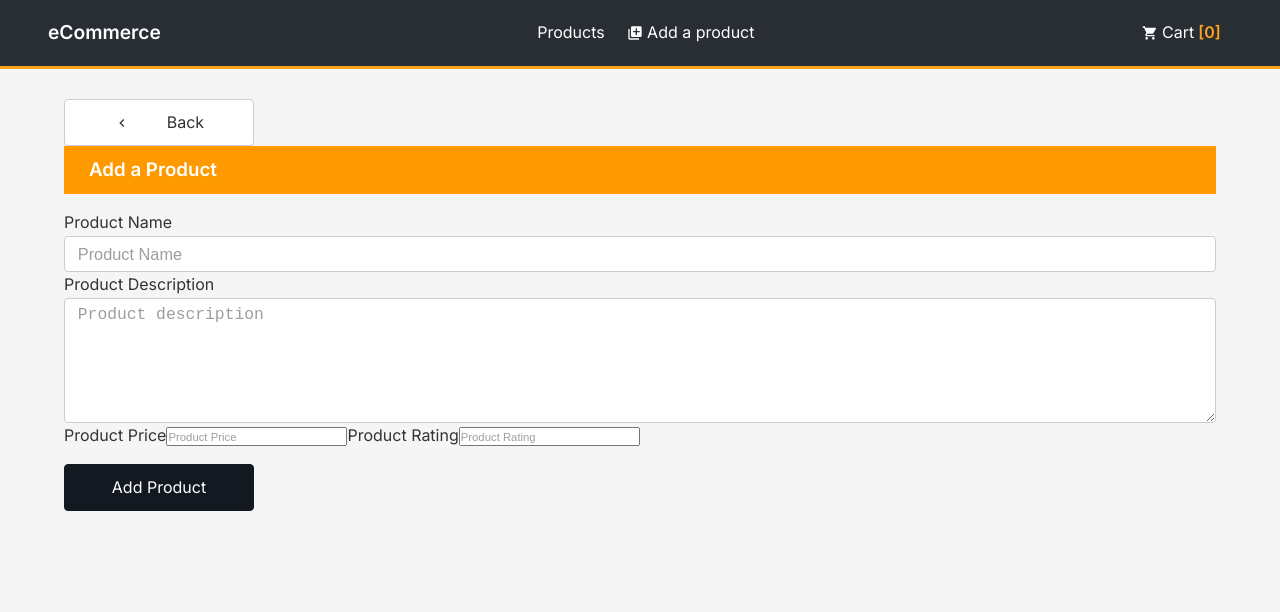
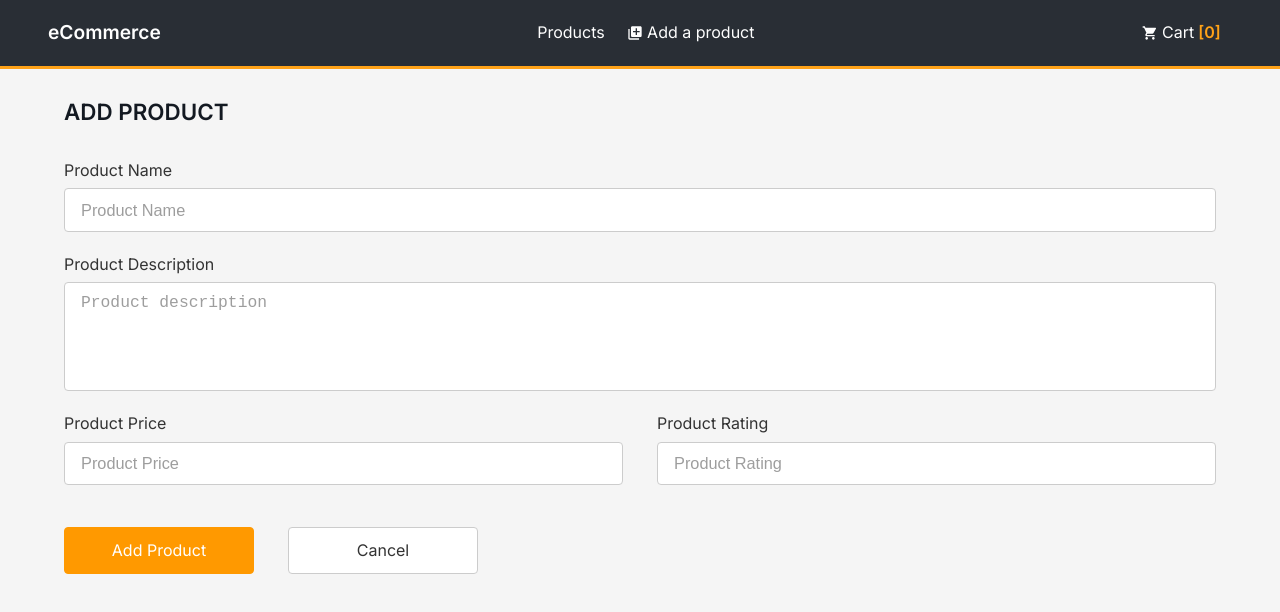
Before and after one commit to Soumya-Dey/ecommerce-frontend, a React (Create React App) app: page /add-product in a window 1280 px wide. Shown: the top 612 px of the page. Built offline with nearby package versions, Linux system fonts and the light colour scheme; the HTML template or start-up script is replaced by a standard one.

Commit message:
Add styling in add product screen

```diff
--- a/src/App.css
+++ b/src/App.css
@@ -237,26 +237,6 @@ img {
     cursor: default;
 }
 
-.badge {
-    font-size: 0.8rem;
-    padding: 0.2rem 0.6rem;
-    text-align: center;
-    margin: 0.3rem;
-    background: var(--light-color);
-    color: #333;
-    border-radius: 4px;
-    transition: all 0.2s ease-in;
-}
-
-/* .alert {
-    padding: 0.8rem 1.2rem;
-    margin: 1rem 0;
-    opacity: 0.9;
-    background: var(--light-color);
-    color: #333;
-    border-radius: 4px;
-    transition: all 0.2s ease;
-} */
 .alert {
     position: fixed;
     left: 50%;
@@ -379,28 +359,39 @@ img {
 }
 
 /* Forms */
-.form .form-group {
-    margin: 1.2rem 0;
+.form {
+    margin: 2rem 0 0 0;
+    display: flex;
+    flex-direction: column;
+    justify-content: center;
+    align-items: center;
+    gap: 20px;
 }
 
-.form .form-text {
-    display: block;
-    margin-top: 0.3rem;
-    color: #888;
+.form div{
+    width: 100%;
+}
+
+.inner-form{
+    display: flex;
+    gap: 34px;
+}
+
+.form-action{
+    margin-top: 1.4rem;
 }
 
 .form input[type="text"],
-.form input[type="email"],
-.form input[type="password"],
-.form input[type="date"],
-.form select,
+.form input[type="number"],
 .form textarea {
     display: block;
     width: 100%;
-    padding: 0.4rem 0.8rem;
+    padding: 0.6rem 1rem;
     font-size: 1.2rem;
     border-radius: 4px;
     border: 1px solid #ccc;
+    resize: none;
+    margin-top: 0.3rem;
 }
 
 .form input[type="submit"],
--- a/src/actions/product.js
+++ b/src/actions/product.js
@@ -74,6 +74,10 @@ export const getProduct = (productId) => async (dispatch) => {
 // for adding a new product
 export const addProduct = (formData) => async (dispatch) => {
   try {
+    dispatch({
+      type: START_LOADING,
+    });
+
     // add the product
     const res = await axios.post(`${API_URL}/products`, formData, {
       headers: { 'Content-Type': 'application/json' },
--- a/src/components/product/AddProduct.js
+++ b/src/components/product/AddProduct.js
@@ -1,8 +1,7 @@
-import React, { useState, Fragment } from 'react';
+import React, { useState } from 'react';
 import PropTypes from 'prop-types';
 import { connect } from 'react-redux';
 import { useNavigate, Link } from 'react-router-dom';
-import { MdKeyboardArrowLeft } from 'react-icons/md';
 
 import { addProduct } from '../../actions/product';
 
@@ -39,15 +38,10 @@ const AddProduct = ({ addProduct }) => {
   };
 
   return (
-    <Fragment>
-      <Link to='/' className='btn btn-light'>
-        <MdKeyboardArrowLeft /> Back
-      </Link>
-      <div className='product-form'>
-        <div className='bg-primary p-custom-3 say-div'>
-          <h3>Add a Product</h3>
-        </div>
+    <div>
+      <h1 className='medium text-dark text-up'>Add Product</h1>
       <form className='form my-1' onSubmit={(e) => onSubmit(e)}>
+        <div>
           <label htmlFor='title'>Product Name</label>
           <input
             id='title'
@@ -58,19 +52,24 @@ const AddProduct = ({ addProduct }) => {
             placeholder='Product Name'
             required
           ></input>
+        </div>
 
+        <div>
           <label htmlFor='description'>Product Description</label>
           <textarea
             id='description'
             name='description'
             cols='30'
-            rows='5'
+            rows='4'
             value={description}
             onChange={(e) => onChange(e)}
             placeholder='Product description'
             required
           ></textarea>
+        </div>
 
+        <div className='inner-form'>
+          <div>
             <label htmlFor='price'>Product Price</label>
             <input
               id='price'
@@ -81,7 +80,9 @@ const AddProduct = ({ addProduct }) => {
               placeholder='Product Price'
               required
             ></input>
+          </div>
 
+          <div>
             <label htmlFor='price'>Product Rating</label>
             <input
               id='rating'
@@ -92,15 +93,21 @@ const AddProduct = ({ addProduct }) => {
               placeholder='Product Rating'
               required
             ></input>
+          </div>
+        </div>
 
+        <div className='inner-form form-action'>
           <input
             type='submit'
-            className='btn btn-dark my-1'
+            className='btn btn-primary'
             value='Add Product'
           />
+          <Link to='/' className='btn btn-light'>
+            Cancel
+          </Link>
+        </div>
       </form>
     </div>
-    </Fragment>
   );
 };
 
```
Lines whose indentation alone changed are shown as unchanged.
